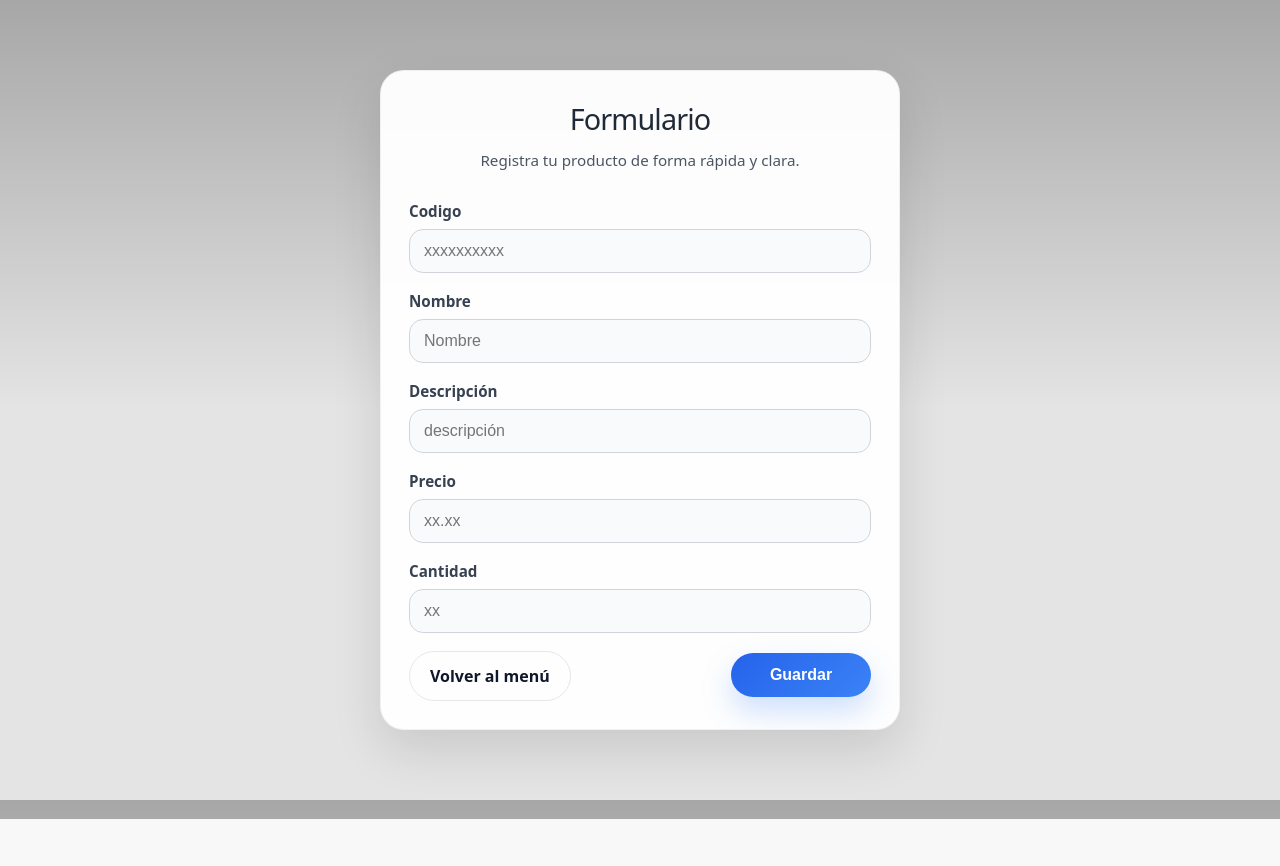
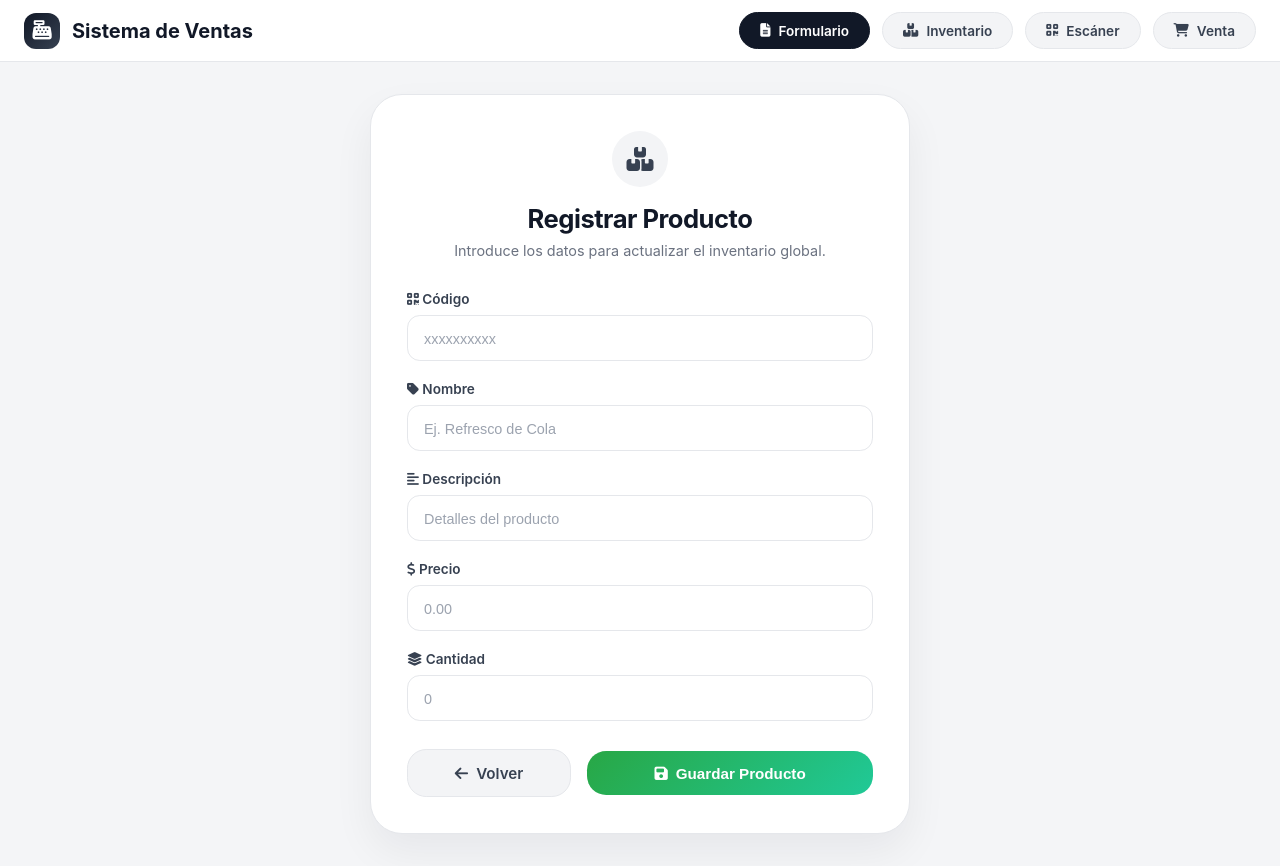
Before and after one commit to ElPrgrm/app-cordova, a PHP site: page /form.html in a window 1280 px wide. Before the commit the page ends 819 px from the top, so only its background shows below. Run offline with PHP 8.4, Linux system fonts and the light colour scheme.

Commit message:
rediseno de form y cambios menores

```diff
--- a/www/css/form.css
+++ b/www/css/form.css
@@ -1,184 +1,309 @@
-/* Form-specific styles for form.html */
+/* ==========================================================================
+   ESTILOS COPIADOS DEL ECOSISTEMA DE VENTAS (Mantenimiento de Identidad)
+   ========================================================================== */
+* {
+    margin: 0;
+    padding: 0;
+    box-sizing: border-box;
+}
+
 body {
+    background: #f4f5f7;
+    font-family: 'Inter', system-ui, -apple-system, 'Segoe UI', Roboto, Helvetica, sans-serif;
+    color: #111827;
+    min-height: 100vh;
     text-transform: none;
 }
 
-.container {
-    min-height: 100vh;
+/* Navegación superior idéntica a ventas.css */
+.pos-nav {
+    background: rgba(255, 255, 255, 0.95);
+    border-bottom: 1px solid #e5e7eb;
+    padding: 0.75rem 1.5rem;
+    position: sticky;
+    top: 0;
+    z-index: 100;
+    backdrop-filter: blur(8px);
+}
+
+.nav-container {
+    max-width: 1440px;
+    margin: 0 auto;
+    display: flex;
+    align-items: center;
+    justify-content: space-between;
+    flex-wrap: wrap;
+    gap: 1rem;
+}
+
+.logo-area {
+    display: flex;
+    align-items: center;
+    gap: 0.75rem;
+}
+
+.logo-icon {
+    width: 36px;
+    height: 36px;
+    background: linear-gradient(135deg, #111827 0%, #374151 100%);
+    border-radius: 12px;
     display: flex;
     align-items: center;
     justify-content: center;
-    padding: 24px 16px;
+    color: white;
+    font-size: 1.2rem;
 }
 
+.logo-text {
+    font-weight: 700;
+    font-size: 1.25rem;
+    color: #111827;
+}
+
+.nav-buttons {
+    display: flex;
+    gap: 0.75rem;
+    flex-wrap: wrap;
+}
+
+.nav-btn {
+    display: inline-flex;
+    align-items: center;
+    gap: 0.5rem;
+    padding: 0.6rem 1.25rem;
+    border-radius: 2rem;
+    font-weight: 600;
+    font-size: 0.85rem;
+    transition: all 0.3s ease;
+    text-decoration: none;
+    background: #f3f4f6;
+    color: #374151;
+    border: 1px solid #e5e7eb;
+}
+
+.nav-btn:hover {
+    transform: translateY(-2px);
+    box-shadow: 0 4px 12px rgba(0, 0, 0, 0.08);
+    background: #ffffff;
+    border-color: #d1d5db;
+}
+
+.nav-btn.active {
+    background: #111827;
+    color: white;
+    border-color: #111827;
+}
+
+/* Layout base del cuerpo */
+.app-shell {
+    min-height: calc(100vh - 70px);
+    padding: 2rem 1rem;
+    display: flex;
+    align-items: center;
+    justify-content: center;
+}
+
+/* ==========================================================================
+   ADAPTACIÓN DE LA TARJETA DEL FORMULARIO
+   ========================================================================== */
 .card {
     width: 100%;
-    max-width: 520px;
-    background: rgba(255, 255, 255, 0.96);
-    border-radius: 24px;
-    box-shadow: 0 20px 50px rgba(0, 0, 0, 0.12);
+    max-width: 540px;
+    background: #ffffff;
+    border-radius: 2rem;
+    box-shadow: 0 18px 40px rgba(15, 23, 42, 0.06);
     overflow: hidden;
-    border: 1px solid rgba(0, 0, 0, 0.05);
+    border: 1px solid #e5e7eb;
+    animation: fadeIn 0.3s ease;
+}
+
+@keyframes fadeIn {
+    from { opacity: 0; transform: translateY(-10px); }
+    to { opacity: 1; transform: translateY(0); }
 }
 
 .card-header {
-    padding: 28px 28px 8px;
+    padding: 2.25rem 2.25rem 0.5rem;
     text-align: center;
+    background: transparent;
+    border: none;
+}
+
+/* Icono estético superior para romper la monotonía */
+.brand-icon-wrapper {
+    width: 56px;
+    height: 56px;
+    background: #f3f4f6;
+    color: #374151;
+    border-radius: 50%;
+    display: flex;
+    align-items: center;
+    justify-content: center;
+    margin: 0 auto 1rem;
+    font-size: 1.5rem;
 }
 
 .card-header h1 {
     margin: 0;
-    font-size: clamp(1.8rem, 2.2vw, 2.4rem);
-    letter-spacing: -0.03em;
-    color: #1f2937;
+    font-size: 1.6rem;
+    font-weight: 700;
+    color: #111827;
+    letter-spacing: -0.02em;
 }
 
 .card-header p {
-    margin: 10px 0 0;
-    color: #4b5563;
-    font-size: 0.95rem;
-    line-height: 1.6;
+    margin: 0.5rem 0 0;
+    color: #6b7280;
+    font-size: 0.9rem;
 }
 
 form {
-    padding: 20px 28px 28px;
+    padding: 1.5rem 2.25rem 2.25rem;
 }
 
 .mb-3 {
-    margin-bottom: 18px;
+    margin-bottom: 1.25rem;
 }
 
 .form-label {
     display: block;
-    margin-bottom: 8px;
+    margin-bottom: 0.5rem;
     color: #374151;
-    font-size: 0.95rem;
+    font-size: 0.85rem;
     font-weight: 600;
-    text-transform: capitalize;
+    text-transform: none; /* Quitamos el capitalize forzado previo */
 }
 
+/* Campos de texto estilizados como el buscador de ventas */
 .form-control {
     width: 100%;
-    min-height: 44px;
-    padding: 12px 14px;
-    border: 1px solid #d1d5db;
-    border-radius: 14px;
-    background-color: #f8fafc;
+    min-height: 46px;
+    padding: 0.6rem 1rem;
+    border: 1px solid #e5e7eb;
+    border-radius: 0.8rem;
+    background-color: #ffffff;
     color: #111827;
-    font-size: 1rem;
-    transition: border-color 0.2s ease, box-shadow 0.2s ease;
+    font-size: 0.95rem;
+    transition: all 0.2s ease;
 }
 
 .form-control:focus {
     outline: none;
-    border-color: #2563eb;
-    box-shadow: 0 0 0 4px rgba(59, 130, 246, 0.14);
-    background-color: #ffffff;
+    border-color: #cbd5e1;
+    box-shadow: 0 0 0 3px rgba(107, 114, 128, 0.12);
 }
 
+.form-control::placeholder {
+    color: #9ca3af;
+    font-size: 0.9rem;
+}
+
+/* ==========================================================================
+   BOTONES DE ACCIÓN (Sincronizados con la paleta de Ventas)
+   ========================================================================== */
 .form-actions {
-    margin-top: 12px;
+    margin-top: 1.75rem;
     display: flex;
     justify-content: space-between;
     align-items: center;
-    gap: 12px;
+    gap: 1rem;
 }
 
-.form-actions button, .form-actions a {
-    min-width: 140px;
-    padding: 13px 20px;
+/* Botón Guardar - Adopta el verde esmeralda dinámico del pago exitoso */
+.btn-primary-action {
+    flex: 2;
+    background: linear-gradient(135deg, #28a745 0%, #20c997 100%);
     border: none;
-    border-radius: 999px;
-    background: linear-gradient(135deg, #2563eb, #3b82f6);
-    color: #ffffff;
-    font-size: 1rem;
-    font-weight: 700;
+    border-radius: 1.2rem;
+    padding: 0.85rem 1.2rem;
+    font-weight: 600;
+    font-size: 0.95rem;
+    color: white;
+    display: inline-flex;
+    align-items: center;
+    justify-content: center;
+    gap: 0.5rem;
     cursor: pointer;
-    transition: transform 0.2s ease, box-shadow 0.2s ease;
+    transition: transform 0.2s, box-shadow 0.2s;
 }
 
-.form-actions button, .form-actions a:hover,
-.form-actions button, .form-actions a:focus {
-    transform: translateY(-1px);
-    box-shadow: 0 14px 30px rgba(59, 130, 246, 0.25);
+.btn-primary-action:hover {
+    transform: translateY(-2px);
+    box-shadow: 0 8px 18px rgba(40, 167, 69, 0.25);
+    color: white;
 }
 
-/* Estilo secundario para el enlace "Volver al menú" dentro de form-actions */
+/* Botón Volver - Adaptado del estilo .btn-secundario limpio del panel inferior */
 .form-actions .btn-secundario {
-    background: transparent;
-    color: #0f172a;
+    flex: 1;
+    display: inline-flex;
+    justify-content: center;
+    align-items: center;
+    gap: 0.5rem;
+    padding: 0.85rem 1.2rem;
+    background-color: #f3f4f6;
+    color: #374151;
+    text-decoration: none;
+    border-radius: 1.2rem;
     border: 1px solid #e5e7eb;
-    box-shadow: none;
     font-weight: 600;
+    font-size: 0.95rem;
+    margin: 0; /* Limpieza de márgenes extra previos */
+    cursor: pointer;
+    transition: all 0.2s ease;
 }
 
 .form-actions .btn-secundario:hover {
-    background-color: #f1f5f9;
-    color: #0f172a;
+    background-color: #e5e7eb;
+    color: #111827;
     transform: translateY(-1px);
 }
 
-@media screen and (max-width: 480px) {
-    .card {
-        border-radius: 20px;
-    }
-
-    .card-header {
-        padding: 24px 20px 10px;
-    }
-
-    form {
-        padding: 20px 20px 24px;
-    }
-
-    .form-control {
-        min-height: 48px;
-        font-size: 1rem;
-    }
-
-    .form-actions button, .form-actions a {
-        width: 100%;
-    }
-
-    .form-actions {
-        flex-direction: column;
-        gap: 12px;
-    }
-}
-
+/* Mensajes de feedback del sistema */
 .form-message {
-    margin: 0 28px 16px;
-    padding: 12px 16px;
-    border-radius: 14px;
+    margin: 0 2.25rem 1rem;
+    padding: 0.75rem 1rem;
+    border-radius: 0.8rem;
     background: #eff6ff;
     color: #1d4ed8;
-    font-size: 0.95rem;
+    font-size: 0.9rem;
     line-height: 1.5;
     display: none;
+    border: 1px solid rgba(29, 78, 216, 0.1);
 }
 
 .form-message.visible {
     display: block;
 }
 
-@media screen and (min-width: 900px) {
-    body {
-        font-size: 14px;
+/* ==========================================================================
+   RESPONSIVE DESIGN (Consistente con los breakpoints de Ventas)
+   ========================================================================== */
+@media screen and (max-width: 576px) {
+    .app-shell {
+        padding: 1rem 0.5rem;
     }
 
-    .container {
-        padding: 40px 24px;
+    .card {
+        border-radius: 1.5rem;
+    }
+
+    .card-header {
+        padding: 1.75rem 1.25rem 0.5rem;
+    }
+
+    form {
+        padding: 1rem 1.25rem 1.75rem;
+    }
+
+    .form-actions {
+        flex-direction: column-reverse; /* El botón de guardar queda arriba en móviles para accesibilidad pulgar */
+        gap: 0.75rem;
+    }
+
+    .btn-primary-action,
+    .form-actions .btn-secundario {
+        width: 100%;
+        flex: none;
     }
 }
-.btn-secundario {
-    display: inline-flex;
-    justify-content: center;
-    align-items: center;
-    padding: 12px 20px;
-    background-color: #28a745;
-    color: #fff;
-    text-decoration: none;
-    border-radius: 5px;
-    border: none;
-    cursor: pointer;
-}
--- a/www/form.html
+++ b/www/form.html
@@ -3,52 +3,86 @@
 
 <head>
     <meta charset="UTF-8">
-    <meta name="viewport" content="width=device-width, initial-scale=1.0">
-    <link rel="stylesheet" href="css/index.css">
+    <meta name="viewport" content="width=device-width, initial-scale=1.0, viewport-fit=cover">
+    <title>Sistema de Ventas - Registro</title>
+    <link rel="stylesheet" href="https://cdnjs.cloudflare.com/ajax/libs/font-awesome/6.5.1/css/all.min.css">
     <link rel="stylesheet" href="css/form.css">
-    <title>Formulario</title>
 </head>
 
 <body>
-    <div class="container">
+
+    <nav class="pos-nav">
+        <div class="nav-container">
+            <div class="logo-area">
+                <div class="logo-icon">
+                    <i class="fas fa-cash-register"></i>
+                </div>
+                <div class="logo-text">
+                    Sistema de Ventas
+                </div>
+            </div>
+            <div class="nav-buttons">
+                <a href="form.html" class="nav-btn active">
+                    <i class="fas fa-file-alt"></i> Formulario
+                </a>
+                <a href="Inventario.html" class="nav-btn">
+                    <i class="fas fa-boxes"></i> Inventario
+                </a>
+                <a href="escaner.html" class="nav-btn">
+                    <i class="fas fa-qrcode"></i> Escáner
+                </a>
+                <a href="ventas.html" class="nav-btn">
+                    <i class="fas fa-shopping-cart"></i> Venta
+                </a>
+            </div>
+        </div>
+    </nav>
+
+    <main class="app-shell">
         <div class="card">
             <div class="card-header">
-                <h1>Formulario</h1>
-                <p>Registra tu producto de forma rápida y clara.</p>
+                <div class="brand-icon-wrapper">
+                    <i class="fas fa-boxes"></i>
+                </div>
+                <h1>Registrar Producto</h1>
+                <p>Introduce los datos para actualizar el inventario global.</p>
             </div>
+
             <div id="formMessage" class="form-message" aria-live="polite"></div>
+
             <form id="product-form" action="" method="post">
-
                 <div class="mb-3">
-                    <label for="codeqr" class="form-label">Codigo</label>
-                    <input type="number" class="form-control" name="codeqr" id="codeqr" aria-describedby="helpId"
-                        placeholder="xxxxxxxxxx" />
+                    <label for="codeqr" class="form-label"><i class="fas fa-qrcode me-1"></i> Código</label>
+                    <input type="number" class="form-control" name="codeqr" id="codeqr" placeholder="xxxxxxxxxx" />
                 </div>
                 <div class="mb-3">
-                    <label for="name" class="form-label">Nombre</label>
-                    <input type="text" class="form-control" name="name" id="name" placeholder="Nombre" />
+                    <label for="name" class="form-label"><i class="fas fa-tag me-1"></i> Nombre</label>
+                    <input type="text" class="form-control" name="name" id="name" placeholder="Ej. Refresco de Cola" />
                 </div>
                 <div class="mb-3">
-                    <label for="description" class="form-label">descripción</label>
-                    <input type="text" class="form-control" name="description" id="description"
-                        placeholder="descripción" />
+                    <label for="description" class="form-label"><i class="fas fa-align-left me-1"></i> Descripción</label>
+                    <input type="text" class="form-control" name="description" id="description" placeholder="Detalles del producto" />
                 </div>
                 <div class="mb-3">
-                    <label for="price" class="form-label">precio</label>
-                    <input type="number" class="form-control" name="price" id="price" placeholder="xx.xx" />
+                    <label for="price" class="form-label"><i class="fas fa-dollar-sign me-1"></i> Precio</label>
+                    <input type="number" class="form-control" name="price" id="price" placeholder="0.00" step="0.01" />
                 </div>
                 <div class="mb-3">
-                    <label for="quantity" class="form-label">cantidad</label>
-                    <input type="number" class="form-control" name="quantity" id="quantity" placeholder="xx" />
+                    <label for="quantity" class="form-label"><i class="fas fa-layer-group me-1"></i> Cantidad</label>
+                    <input type="number" class="form-control" name="quantity" id="quantity" placeholder="0" />
                 </div>
                 <div class="form-actions">
-                    <a href="ventas.html" class="btn-secundario">Volver al menú</a>
-                    <button type="submit" id="submitButton">Guardar</button>
+                    <a href="ventas.html" class="btn-secundario">
+                        <i class="fas fa-arrow-left"></i> Volver
+                    </a>
+                    <button type="submit" id="submitButton" class="btn-primary-action">
+                        <i class="fas fa-save"></i> Guardar Producto
+                    </button>
                 </div>
             </form>
         </div>
-    </div>
-    <br>
+    </main>
+
     <script src="js/form.js"></script>
 </body>
 
--- a/www/js/form.js
+++ b/www/js/form.js
@@ -2,18 +2,19 @@ const API_BASE_URL = 'https://elrjtd.online/DDI/API/productos.php';
 let formInitialized = false;
 let currentProductId = null;
 
-window.addEventListener('DOMContentLoaded', initForm);
+window.addEventListener('DOMContentLoaded', init);
 document.addEventListener('deviceready', init);
 
-async function init() {
-    await initForm;
+function init() {
+
+    initForm();
     document.addEventListener('backbutton', onBackButton, false);
 }
 
 function onBackButton(event) {
     // Evita el comportamiento por defecto (que suele ser cerrar la app de golpe)
     event.preventDefault();
-    window.href ='ventas.html'
+    window.location.href = 'ventas.html';
 }
 
 async function initForm() {
@@ -31,14 +32,12 @@ async function initForm() {
 
     const codeInput = document.getElementById('codeqr');
     const modeAdd = getQueryParam('modeAdd');
+    console.log(modeAdd);
     const modeEdit = getQueryParam('modeEdit');
+    console.log(modeEdit);
     const id = getQueryParam('id');
 
-    if(!modeAdd || !modeEdit){
-        window.href = "ventas.html";
-        return;
-    }
-
+    if (!modeAdd && !modeEdit && !id) {}
 
     if (codeInput && modeAdd) {
         codeInput.value = modeAdd;
@@ -46,7 +45,7 @@ async function initForm() {
         setFormMode('Agregar producto');
     }
 
-     if (modeEdit) {
+    if (modeEdit) {
         await loadProductForEdit(modeEdit, true);
     } else if (id) {
         currentProductId = id;
--- a/www/js/ventas.js
+++ b/www/js/ventas.js
@@ -55,7 +55,7 @@ document.addEventListener('DOMContentLoaded', function() {
                     <div>
                         <h6 class="fw-bold mb-1">${producto.nombre || '-'}</h6>
                         <p class="small text-muted mb-2">${producto.descripcion || ''}</p>
-                        <small class="text-muted">Código: ${producto.codigo || 'N/A'}</small>
+                        <small class="text-muted">Código: ${producto.id || 'N/A'}</small>
                     </div>
                     <div class="d-flex justify-content-between align-items-center mt-auto">
                         <span class="fs-5 fw-bold text-primary">${formatearPrecio(producto.precio || 0)}</span>
```
